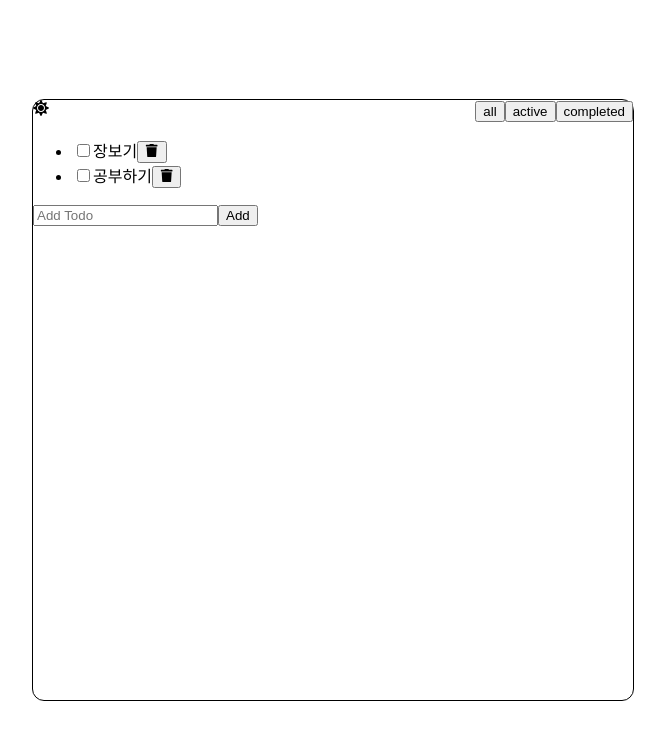
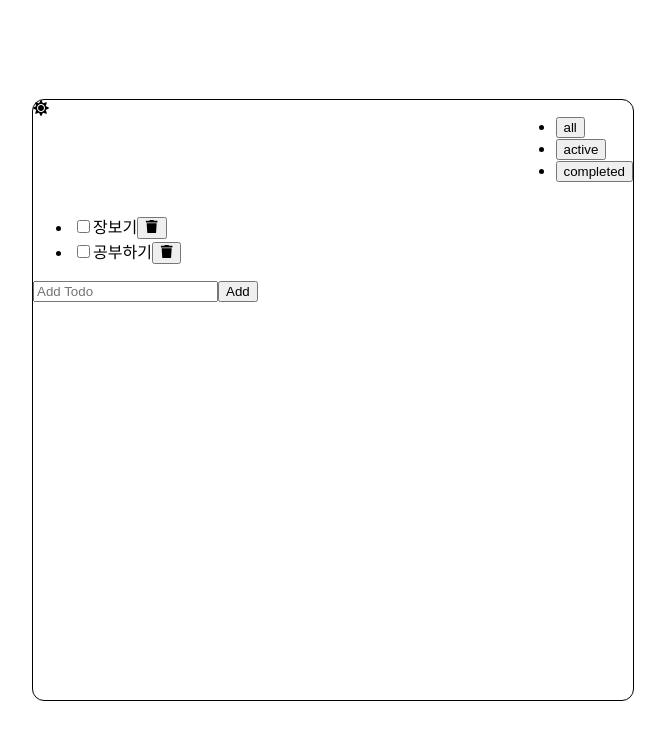
Before and after one commit to cherryc0ck/toDoAppChallenge, a React (Create React App) app: page / in a window 1280 px wide. Shown: the top 740 px of the page, without its empty margins (307-972 px from the left). Built offline with nearby package versions, Linux system fonts and the light colour scheme.

Commit message:
Feat: Filter

```diff
--- a/src/App.js
+++ b/src/App.js
@@ -2,12 +2,16 @@ import './App.css';
 import ToDoHeader from './components/Another/TodoHeader';
 import styled from 'styled-components';
 import ToDoList from './components/TodoList/TodoList';
+import { useState } from 'react';
 
 function App() {
+  const filters = ['all', 'active', 'completed'];
+  const [filter, setFilter] = useState(filters[0]);
+
   return (
     <StyledContainer>
-      <ToDoHeader />
-      <ToDoList />
+      <ToDoHeader filters={filters} filter={filter} onFilterChange={setFilter} />
+      <ToDoList filter={filter} />
     </StyledContainer>
   );
 }
--- a/src/Components/Another/TodoHeader.jsx
+++ b/src/Components/Another/TodoHeader.jsx
@@ -1,24 +1,20 @@
 import React from 'react';
 
 import { FaSun } from 'react-icons/fa';
-import { useImmer } from 'use-immer';
 import styled from 'styled-components';
 
-export default function TodoHeader() {
-  const [filter, setFilter] = useImmer({
-    all: "",
-    active: "",
-    completed: ""
-  });
+export default function TodoHeader({ filters, filter, onFilterChange }) {
 
   return (
     <StyledHeader>
       <FaSun />
-      <div>
-        <button>all</button>
-        <button>active</button>
-        <button>completed</button>
-      </div>
+      <ul>
+        {filters.map((item, idx) => (
+          <li key={idx}>
+            <button onClick={() => onFilterChange(item)}>{item}</button>
+          </li>
+        ))}
+      </ul>
     </StyledHeader>
   );
 }
--- a/src/Components/TodoList/TodoList.jsx
+++ b/src/Components/TodoList/TodoList.jsx
@@ -1,11 +1,9 @@
 import React, { useState } from 'react';
 import styled from 'styled-components'
-import { useImmer } from 'use-immer';
 import AddTodo from '../AddTodo/AddTodo';
 import TodoItem from '../TodoItem/TodoItem';
 
-export default function TodoList() {
-  const [inputText, setInputText] = useState("");
+export default function TodoList({ filter }) {
   const [todos, setTodos] = useState([
     {
       id: '1',
@@ -31,10 +29,12 @@ export default function TodoList() {
     setTodos(todos.map(todo => todo.id === updated.id ? updated : todo))
   };
 
+  const filtered = getFilteredItems(todos, filter);
+
   return (
     <section>
       <ul>
-        {todos.map(todo => (
+        {filtered.map(todo => (
           <TodoItem
             key={todo.id}
             todo={todo}
@@ -47,3 +47,8 @@ export default function TodoList() {
     </section>
   );
 }
+
+const getFilteredItems = (todos, filter) => {
+  if (filter === 'all') return todos;
+  else return todos.filter(todo => todo.status === filter);
+};
```
